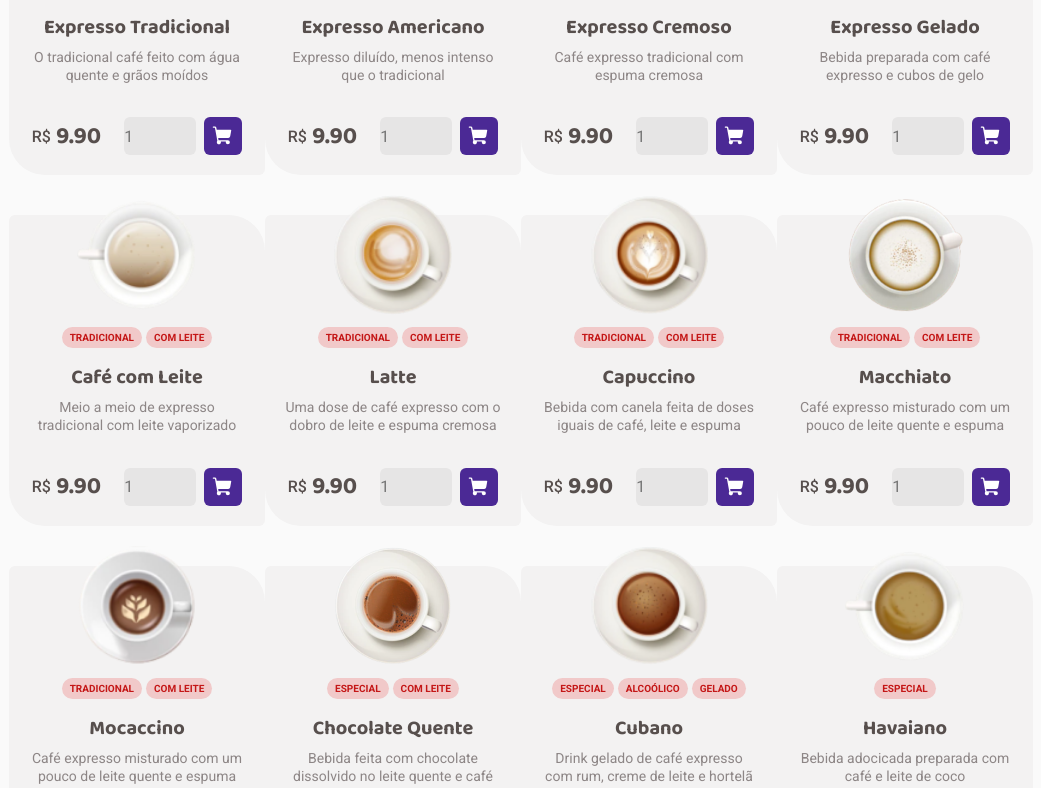
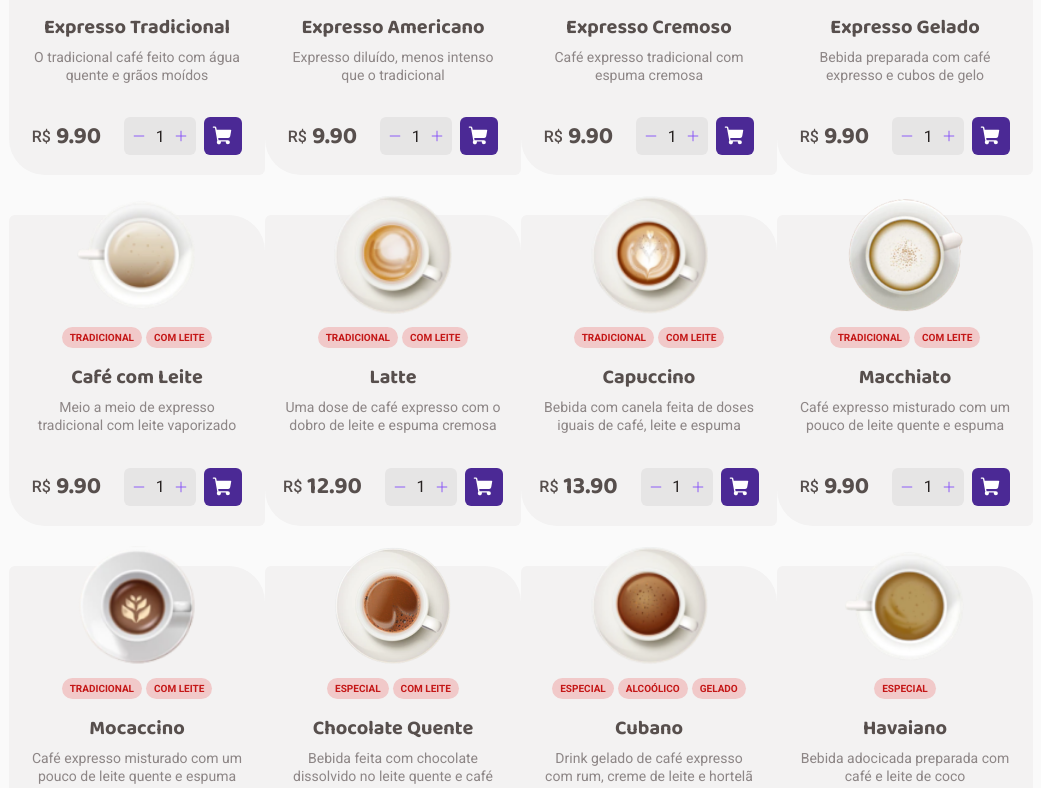
Before and after one commit to CarlosSFr/coffeeshop-ts, a React (Vite) app: page / in a window 1280 px wide. Shown: the part 972-1760 px from the top of the page, without its empty margins (151-1192 px from the left). Built offline with nearby package versions, Linux system fonts and the light colour scheme.

Commit message:
Starting to implement the use of states, contexts and props

```diff
--- a/src/App.tsx
+++ b/src/App.tsx
@@ -3,13 +3,16 @@ import { GlobalStyle } from "./styles/themes/global";
 import { defaultTheme } from "./styles/themes/default";
 import { Router } from "./Router";
 import { BrowserRouter } from "react-router-dom"
+import { CartContextProvider } from "./contexts/CartContext";
 
 export function App() {
 
   return (
     <BrowserRouter>
       <ThemeProvider theme={defaultTheme}>
-        <Router />
+        <CartContextProvider>
+          <Router />
+        </CartContextProvider>
         <GlobalStyle />
       </ThemeProvider>
     </BrowserRouter>
--- a/src/components/Header/index.tsx
+++ b/src/components/Header/index.tsx
@@ -2,8 +2,12 @@ import { HeaderStyle } from "./styles"
 import logoCoffee from "../../assets/icon-logo2.png"
 import { MapPin, ShoppingCart } from "phosphor-react"
 import { NavLink } from "react-router-dom"
+import { useContext } from "react"
+import { CartContext } from "../../contexts/CartContext"
 
 export function Header(){
+    const { cartItem } = useContext(CartContext)
+
     return (
         <HeaderStyle>
             <NavLink to="/">
@@ -13,6 +17,7 @@ export function Header(){
             <div>
                 <button><MapPin size={22} color="#8047F8" weight="fill" />Curitiba, PR</button>
                 <NavLink to="/checkout" ><ShoppingCart size={22} color="#C41717" weight="fill" /></NavLink>
+                { cartItem == 0 ? null : <span>{cartItem}</span>}
             </div>
         </HeaderStyle>
     )
--- a/src/components/Header/styles.ts
+++ b/src/components/Header/styles.ts
@@ -20,6 +20,24 @@ export const HeaderStyle = styled.header`
         padding: 0.5rem;
         background-color: ${props => props.theme["purple-300"]};
     }
+    span{
+        border-radius: 50%;
+        width: 1.25rem;
+        height: 1.25rem;
+        font-family: "Roboto", sans-serif;
+        font-weight: bold;
+        font-size: 0.875rem;
+        background-color: ${props => props.theme["red-700"]};
+        color: ${props => props.theme["white"]};
+        display: flex;
+        align-items: center;
+        justify-content: center;
+
+        position: absolute;
+        top: 36px;
+        right: 165px;
+        transform: translate(50%, -50%);
+    }
 
     div{
         display: flex;
@@ -35,5 +53,8 @@ export const HeaderStyle = styled.header`
             padding: 0.5rem;
             background-color: ${props => props.theme["red-300"]};
     }
+
+
+
     }
 `
--- /dev/null
+++ b/src/components/QtdInput/index.tsx
@@ -0,0 +1,28 @@
+import { Minus, Plus } from "phosphor-react";
+import { Container } from "./styles";
+
+interface InputProps{
+    decreaseValue: () => void,
+    increaseValue: () => void,
+    quantity: number
+}
+
+export function QtdInput({
+    decreaseValue,
+    increaseValue,
+    quantity,
+    }: InputProps){
+    return (
+        <Container>
+            <button onClick={decreaseValue} >
+                <Minus size={14}/>
+            </button>
+
+                <span>{quantity}</span>
+
+            <button onClick={increaseValue} >
+                <Plus size={14} />
+            </button>
+        </Container>
+    )
+}
--- /dev/null
+++ b/src/components/QtdInput/styles.ts
@@ -0,0 +1,43 @@
+import styled from "styled-components";
+
+
+export const Container = styled.div`
+    background-color: ${props => props.theme["gray-400"]};
+    border: none;
+    border-radius: 6px;
+    width: 4.5rem;
+    height: 2.375rem;
+    margin-right: 0.5rem;
+    display: flex;
+    justify-content: space-between;
+    align-items: center;
+    padding: 0.5rem;
+
+    button{
+        cursor: pointer;
+        background: transparent;
+        border: none;
+        display: flex;
+        align-items: center;
+        justify-content: center;
+        transition: 0.2s ease-in-out;
+
+        svg{
+            color: ${props => props.theme["purple-500"]};
+        }
+
+        svg:hover{
+            color: ${props => props.theme["purple-700"]};
+        }
+    }
+    span{
+        background: transparent;
+        border: none;
+        width: 1.25rem;
+        text-decoration: none;
+        text-align: center;
+        font-family: "Roboto", sans-serif;
+        color: ${props => props.theme["gray-900"]};
+        font-size: 1rem;
+    }
+`
--- /dev/null
+++ b/src/contexts/CartContext.tsx
@@ -0,0 +1,68 @@
+import { ReactNode, createContext, useState } from "react";
+// import { coffees } from "../../data.json"
+
+interface CartContextInputs {
+    handleCartButton: () => void,
+    cartItem: number,
+    quantity: number,
+    increaseValue: () => void,
+    decreaseValue: () => void,
+}
+
+interface CartContextProps {
+    children: ReactNode
+}
+
+export interface CoffeeProps {
+    coffee: {
+        id: string,
+        title: string,
+        description: string,
+        tag: string[],
+        price: number,
+        image: string,
+    }
+}
+
+interface CartItems {
+    // coffee: CoffeeProps[],
+    quantity: number,
+}
+
+export const CartContext = createContext({} as CartContextInputs)
+
+export function CartContextProvider({ children }: CartContextProps){
+
+    const [ quantity, setQuantity ] = useState(1);
+
+    const [ cartItem, setCartItem ] = useState(0);
+
+    function handleCartButton(){
+        const newCartItem: CartItems = {
+            quantity: quantity,
+        }
+        setCartItem(cartItem + 1);
+        console.log(newCartItem);
+    }
+    function increaseValue(){
+        setQuantity(quantity + 1)
+    }
+
+    function decreaseValue(){
+        setQuantity(quantity - 1)
+    }
+
+    return (
+        <CartContext.Provider
+            value={{
+                handleCartButton,
+                cartItem,
+                quantity,
+                increaseValue,
+                decreaseValue
+            }}
+        >
+        {children}
+        </CartContext.Provider>
+    )
+}
--- a/src/pages/Checkout/components/CoffeeSum/index.tsx
+++ b/src/pages/Checkout/components/CoffeeSum/index.tsx
@@ -1,9 +1,13 @@
 import { Trash } from "phosphor-react";
 import { CoffeeInput, CoffeeText, CoffeeValues, CoffeesSum } from "./styles.ts"
 import CoffeeImage from "../../../../assets/Type=Tradicional.png"
+import { useContext } from "react";
+import { CartContext } from "../../../../contexts/CartContext.tsx";
 
 
 export function CoffeeSum(){
+    const { quantity } = useContext(CartContext)
+
     return(
         <CoffeesSum>
             <img src={CoffeeImage} alt="" />
@@ -13,7 +17,7 @@ export function CoffeeSum(){
                     <p>R$ 9,90</p>
                 </CoffeeText>
                 <CoffeeInput>
-                    <input type="text" />
+                    <input type="text" value={quantity} />
                     <button> <Trash color="#8047F8" /> REMOVER</button>
                 </CoffeeInput>
             </CoffeeValues>
--- a/src/pages/Checkout/index.tsx
+++ b/src/pages/Checkout/index.tsx
@@ -76,7 +76,7 @@ export function Checkout(){
                         </TotalValue>
                     </SumContainer>
                     <NavLink to="/success" >
-                        <SubmitButton>
+                        <SubmitButton disabled={true} >
 
                             CONFIRMAR PEDIDO
 
--- a/src/pages/Checkout/styles.ts
+++ b/src/pages/Checkout/styles.ts
@@ -181,4 +181,9 @@ export const SubmitButton = styled.button`
     border: none;
     border-radius: 6px;
 
+    &:not(:disabled):hover{
+        cursor: pointer;
+        background-color: ${props => props.theme["red-700"]};
+    }
+
 `
--- a/src/pages/Home/components/Menu/components/Cards/index.tsx
+++ b/src/pages/Home/components/Menu/components/Cards/index.tsx
@@ -1,19 +1,13 @@
-import { CoffeeText, CartItems, ProductDiv, TagCoffee, TittleCoffee, PriceTag, QtyInput, CartButton } from "./styles";
+import { useContext } from "react";
+import { QtdInput } from "../../../../../../components/QtdInput";
+import { CoffeeText, CartItems, ProductDiv, TagCoffee, TittleCoffee, PriceTag, CartButton } from "./styles";
 // import Tradicional from "../../../../../assets/Type=Tradicional.png"
 import { ShoppingCart } from "phosphor-react"
-
-interface CoffeeProps {
-    coffee: {
-        id: string,
-        tag: string[],
-        title: string,
-        price: number,
-        image: string,
-        description: string,
-    }
-}
+import { CartContext, CoffeeProps } from "../../../../../../contexts/CartContext";
 
 export function ProductContainer( {coffee}: CoffeeProps ){
+    const { handleCartButton, quantity, increaseValue, decreaseValue } = useContext(CartContext);
+
     return (
         <>
             <ProductDiv>
@@ -28,9 +22,13 @@ export function ProductContainer( {coffee}: CoffeeProps ){
 
                 <CartItems>
                     <PriceTag>R$<p>{coffee.price.toFixed(2)}</p></PriceTag>
-                    <QtyInput type="number" placeholder="1" />
+                    <QtdInput
+                    quantity={quantity}
+                    increaseValue={increaseValue}
+                    decreaseValue={decreaseValue}
+                    />
 
-                    <CartButton><ShoppingCart size={22} weight="fill" color="white" /></CartButton>
+                    <CartButton onClick={handleCartButton} ><ShoppingCart size={22} weight="fill" color="white" /></CartButton>
                 </CartItems>
 
             </ProductDiv>
--- a/src/pages/Home/components/Menu/components/Cards/styles.ts
+++ b/src/pages/Home/components/Menu/components/Cards/styles.ts
@@ -84,14 +84,6 @@ export const PriceTag = styled.div`
 
 `
 
-export const QtyInput = styled.input`
-    background-color: ${props => props.theme["gray-400"]};
-    border: none;
-    border-radius: 6px;
-    width: 4.5rem;
-    height: 2.375rem;
-    margin-right: 0.5rem;
-`
 export const CartButton = styled.button`
     display: flex;
     align-items: center;
@@ -101,5 +93,14 @@ export const CartButton = styled.button`
     border: none;
     background-color: ${props => props.theme["purple-700"]};
     border-radius: 6px;
+    transition: 0.2s ease-in-out;
+
+    &:hover{
+        background-color: ${props => props.theme["purple-500"]};
+        cursor: pointer;
+    }
+    &:active{
+        background-color: ${props => props.theme["purple-700"]};
+    }
 
 `
```
Also changed, not shown: data.json (+5 -5 lines).
